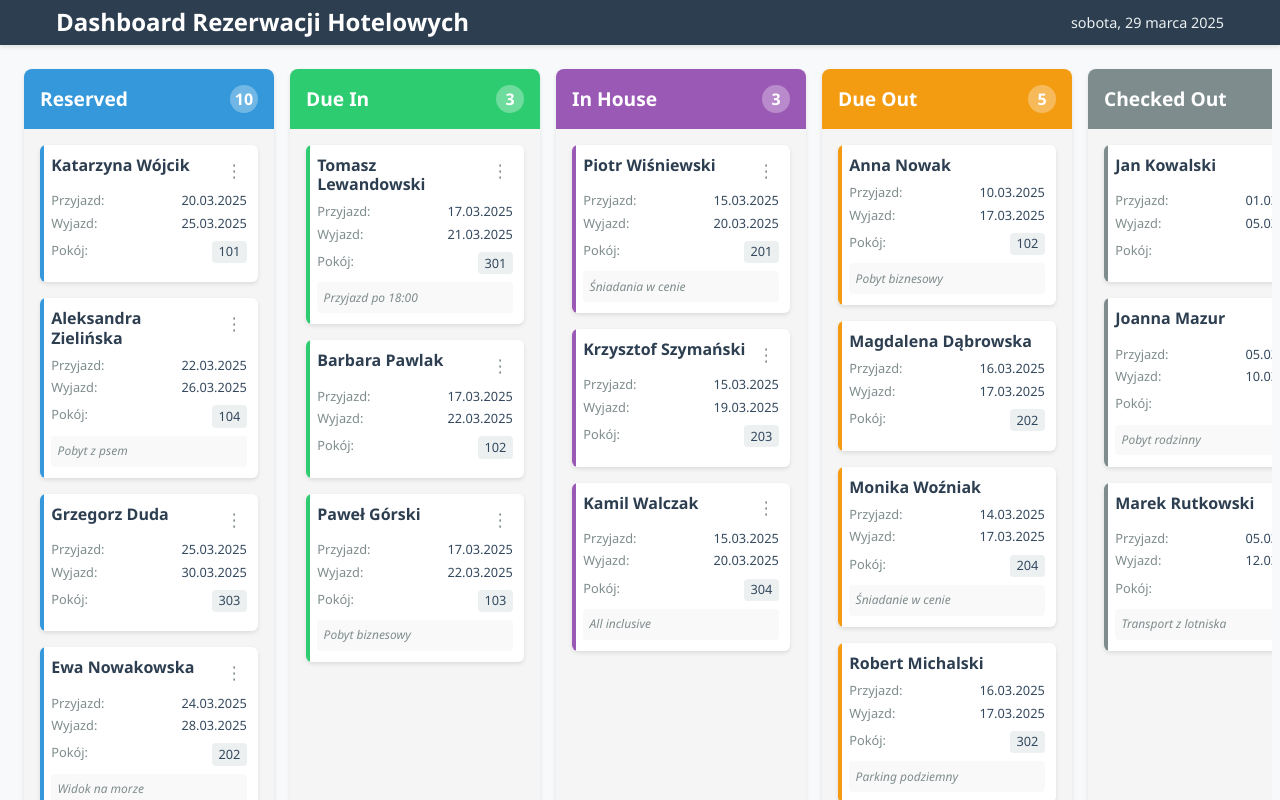
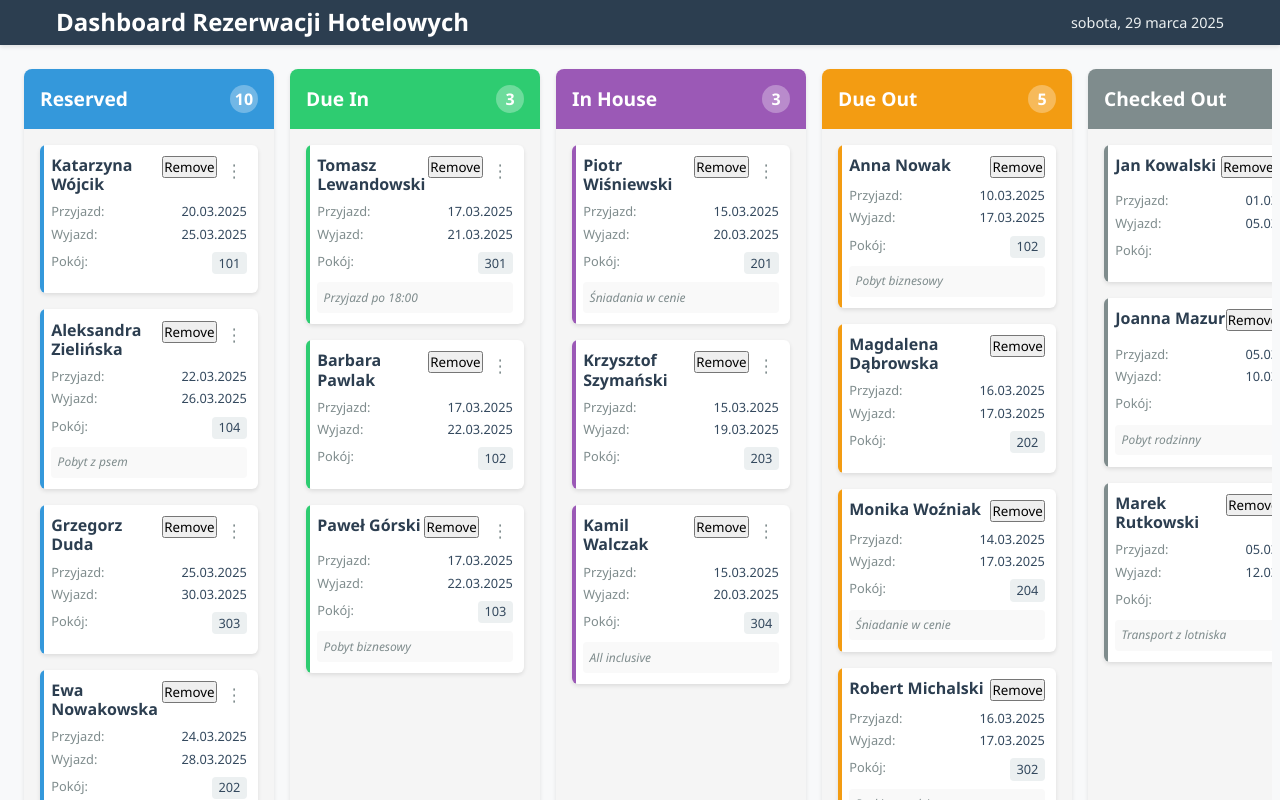
Before and after one commit to tsmolarczyk/reservation-dashboard, a React (Vite) app: page / in a window 1280 px wide. Shown: the top 800 px of the page. Built offline with nearby package versions, Linux system fonts and the light colour scheme.

Commit message:
add remove reservation

```diff
--- a/src/components/ReservationsDashboard/ReservationCard/ReservationCard.tsx
+++ b/src/components/ReservationsDashboard/ReservationCard/ReservationCard.tsx
@@ -13,7 +13,7 @@ interface ReservationCardProps {
 const ReservationCard = ({ reservation, statusColor }: ReservationCardProps) => {
   const [isMenuOpen, setIsMenuOpen] = useState(false);
   const menuRef = useRef<HTMLDivElement>(null);
-  const { updateReservation } = useReservations();
+  const { updateReservation, removeReservation } = useReservations();
 
   const availableStatusTransitions = getAvailableStatusTransitions(reservation.status);
   const hasAvailableStatusTransitions = availableStatusTransitions.length > 0;
@@ -27,6 +27,11 @@ const ReservationCard = ({ reservation, statusColor }: ReservationCardProps) =>
     updateReservation(updatedReservation);
     setIsMenuOpen(false);
   };
+
+  const handleRemoveReservation = (reservationId: string) => {
+    removeReservation(reservationId);
+  };
+
   useEffect(() => {
     const handleClickOutside = (event: MouseEvent) => {
       if (menuRef.current && !menuRef.current.contains(event.target as Node)) {
@@ -50,6 +55,13 @@ const ReservationCard = ({ reservation, statusColor }: ReservationCardProps) =>
       <div className='card-content'>
         <div className='card-header'>
           <h3 className='guest-name'>{reservation.guestName}</h3>
+          <button
+            onClick={() => {
+              handleRemoveReservation(reservation.id);
+            }}
+          >
+            Remove
+          </button>
           {hasAvailableStatusTransitions && (
             <div className='action-button' ref={menuRef}>
               <button className='btn-action' onClick={toggleDropdown}>
--- a/src/context/ReservationProvider.tsx
+++ b/src/context/ReservationProvider.tsx
@@ -22,15 +22,20 @@ export const ReservationProvider = ({ children }: { children: React.ReactNode })
   }, []);
 
   const updateReservation = (updatedReservation: Reservation) => {
-    setReservations((reservations) => {
-      return reservations.map((res) => (res.id === updatedReservation.id ? updatedReservation : res));
-    });
+    setReservations((reservations) =>
+      reservations.map((res) => (res.id === updatedReservation.id ? updatedReservation : res))
+    );
+  };
+
+  const removeReservation = (reservationId: string) => {
+    setReservations((reservations) => reservations.filter((res) => res.id !== reservationId));
   };
 
   const contextValue = {
     reservations,
     loading,
-    updateReservation
+    updateReservation,
+    removeReservation
   };
 
   return <ReservationContext.Provider value={contextValue}>{children}</ReservationContext.Provider>;
--- a/src/context/reservationContext.ts
+++ b/src/context/reservationContext.ts
@@ -5,12 +5,14 @@ interface ReservationContextType {
   reservations: Reservation[];
   loading: boolean;
   updateReservation: (reservation: Reservation) => void;
+  removeReservation: (reservationId: string) => void;
 }
 
 export const ReservationContext = createContext<ReservationContextType>({
   reservations: [],
   loading: true,
-  updateReservation: () => {}
+  updateReservation: () => {},
+  removeReservation: () => {}
 });
 
 export const useReservations = () => {
```
